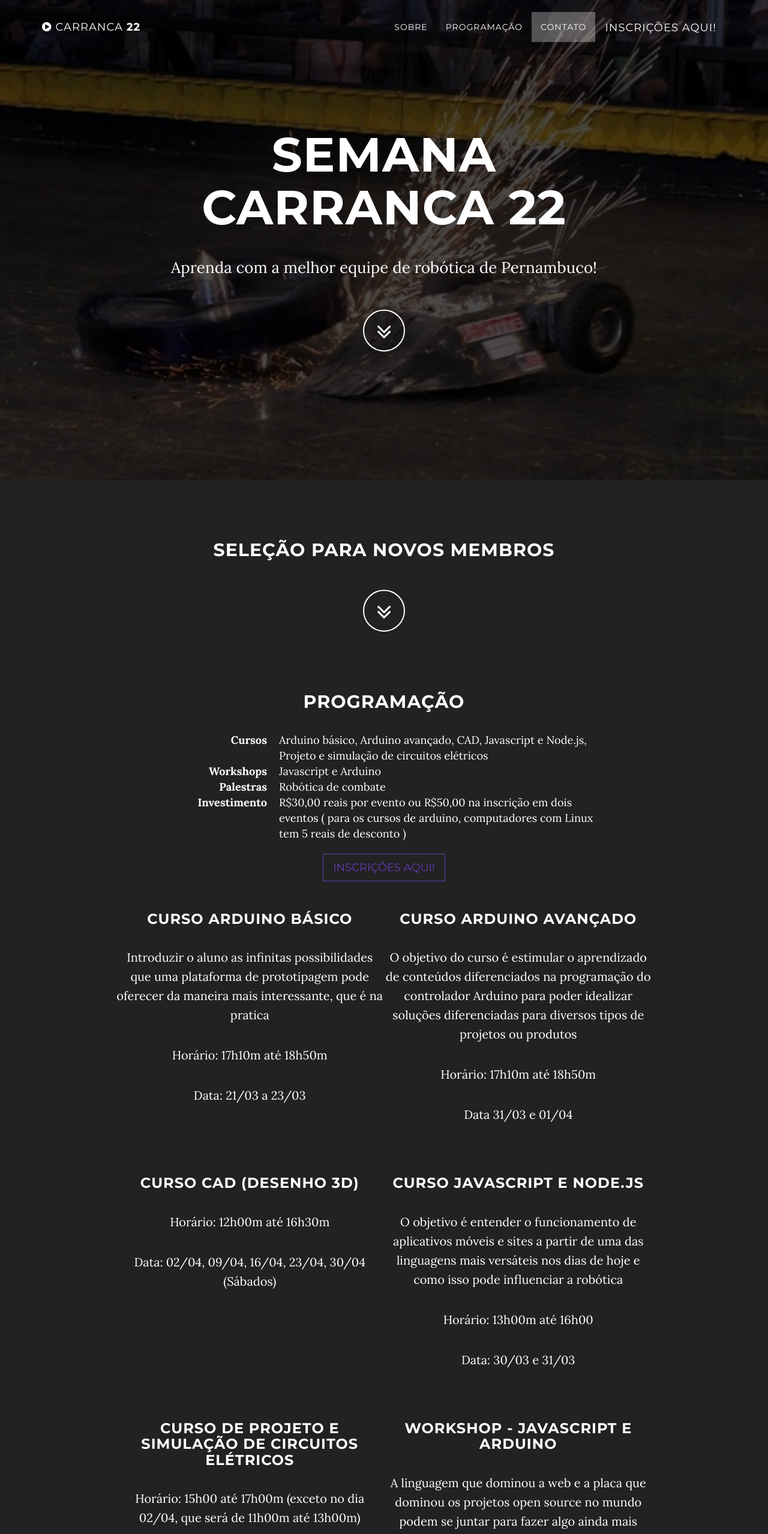
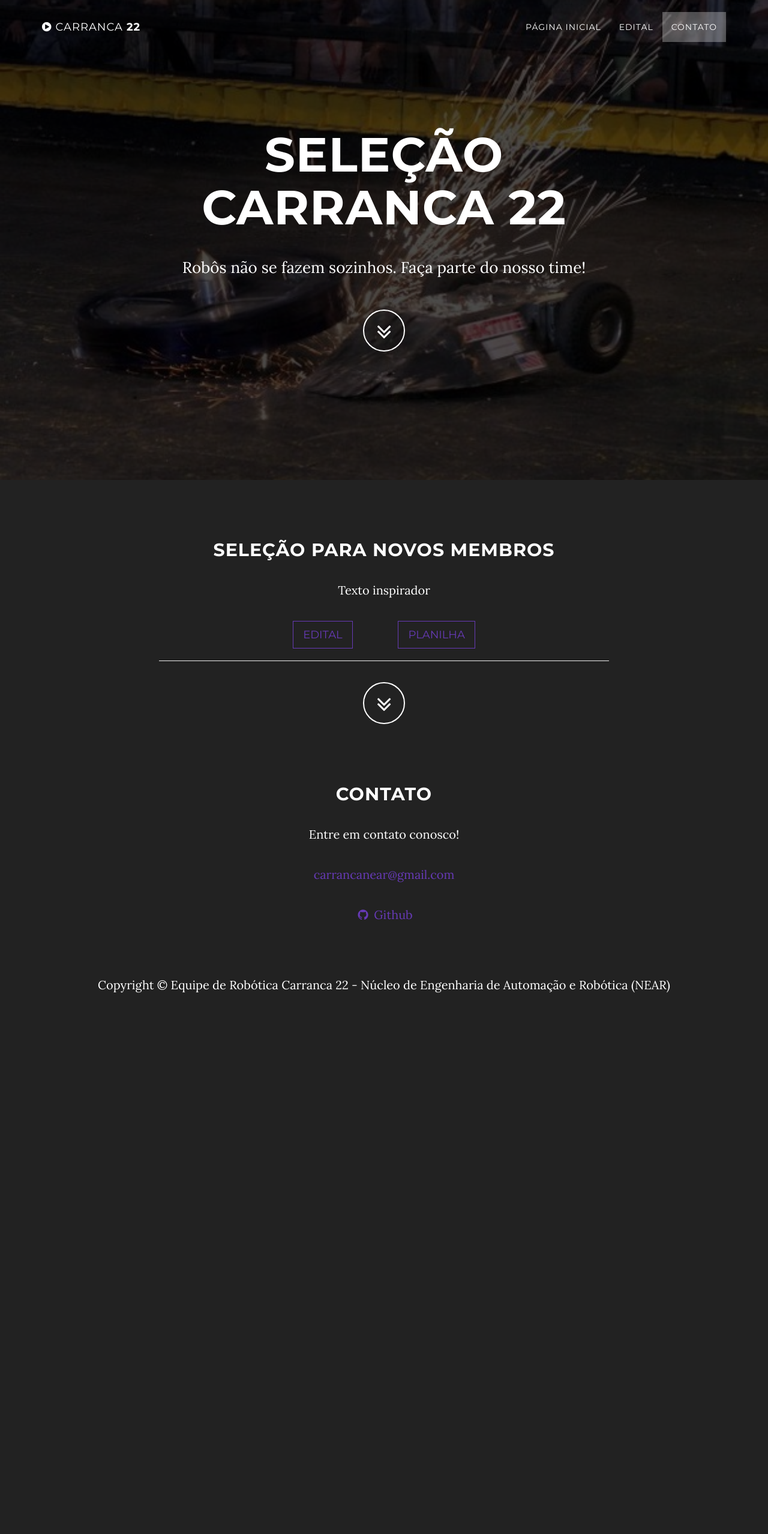
Before and after one commit to Carranca22/cursos, a plain HTML site: page index.html in a window 1280 px wide. Shown: the top 2557 px of the page at 60% size. After the commit the page ends 1708 px from the top, so only its background shows below. Drawn offline with Linux system fonts and the light colour scheme.

Commit message:
esboço da página de seleção

```diff
--- a/index.html
+++ b/index.html
@@ -1,5 +1,5 @@
 <!DOCTYPE html>
-<html lang="en">
+<html lang="pt-br">
 
 <head>
 
@@ -23,14 +23,6 @@
     <link href="img/favicon.png" rel="icon">
     <link href="http://fonts.googleapis.com/css?family=Lora:400,700,400italic,700italic" rel="stylesheet" type="text/css">
     <link href="http://fonts.googleapis.com/css?family=Montserrat:400,700" rel="stylesheet" type="text/css">
-
-    <!-- HTML5 Shim and Respond.js IE8 support of HTML5 elements and media queries -->
-    <!-- WARNING: Respond.js doesn't work if you view the page via file:// -->
-    <!--[if lt IE 9]>
-        <script src="https://oss.maxcdn.com/libs/html5shiv/3.7.0/html5shiv.js"></script>
-        <script src="https://oss.maxcdn.com/libs/respond.js/1.4.2/respond.min.js"></script>
-    <![endif]-->
-
 </head>
 
 <body id="page-top" data-spy="scroll" data-target=".navbar-fixed-top">
@@ -53,20 +45,13 @@
                 <ul class="nav navbar-nav">
                     <!-- Hidden li included to remove active class from about link when scrolled up past about section -->
                     <li>
-                        <a class='hidden page-scroll' href="#page-top">Início</a>
+                        <a class='page-scroll' target='_blank' href="https://carranca22.github.io">Página inicial</a>
                     </li>
                     <li>
-                        <a class="page-scroll" href="#about">Sobre</a>
-                    </li>
-                    <li>
-                        <a class="page-scroll" href="#schedule">Programação</a>
+                        <a class="page-scroll" href="#about">Edital</a>
                     </li>
                     <li>
                         <a class="page-scroll" href="#contact">Contato</a>
-                    </li>
-                    <li>
-                        <a class='btn btn-lg' target="_blank" href='http://goo.gl/forms/vkzGe0QbPI'>Inscrições aqui!</a>
-
                     </li>
                 </ul>
             </div>
@@ -81,8 +66,8 @@
             <div class="container">
                 <div class="row">
                     <div class="col-md-8 col-md-offset-2">
-                        <h1 class="brand-heading">Semana Carranca 22</h1>
-                        <p class="intro-text">Aprenda com a melhor equipe de robótica de Pernambuco!</p>
+                        <h1 class="brand-heading">Seleção Carranca 22</h1>
+                        <p class="intro-text">Robôs não se fazem sozinhos. Faça parte do nosso time!</p>
                         <a href="#about" class="btn btn-circle page-scroll">
                             <i class="fa fa-angle-double-down animated"></i>
                         </a>
@@ -98,86 +83,19 @@
             <div class="col-lg-8 col-lg-offset-2">
                 <h2>Seleção Para Novos Membros</h2>
 
-                <a href="#schedule" class="btn btn-circle page-scroll">
+                <p>Texto inspirador</p>
+
+                <a href="#" class='btn btn-lg btn-default enroll'>Edital</a>
+                <a href="#" class='btn btn-lg btn-default enroll'>Planilha</a>
+
+                <br>
+                <hr>
+
+                <a href="#contact" class="btn btn-circle page-scroll">
                     <i class="fa fa-angle-double-down animated"></i>
                 </a>
             </div>
         </div>
-    </section>
-
-    <!-- Download Section -->
-    <section id="schedule" class="content-section text-center">
-        <div class="container">
-            <div class="col-lg-12">
-                <h2>Programação</h2>
-                <div class='col-lg-8 col-lg-offset-2'>
-                    <dl class='dl-horizontal'>
-                        <dt>Cursos</dt>
-                        <dd>Arduino básico, Arduino avançado, CAD, Javascript e Node.js, Projeto e simulação de circuitos elétricos</dd>
-                        <dt>Workshops</dt>
-                        <dd>Javascript e Arduino</dd>
-                        <dt>Palestras</dt>
-                        <dd>Robótica de combate</dd>
-                        <dt>Investimento</dt>
-                        <dd>R$30,00 reais por evento ou R$50,00 na inscrição em dois eventos (
-                            para os cursos de arduino, computadores com Linux tem 5 reais de desconto
-                            )</dd>
-                    </dl>
-                </div>
-                <br>
-                <a class='btn btn-default btn-lg' target="_blank" href='http://goo.gl/forms/vkzGe0QbPI'>Inscrições aqui!</a>
-                <div class='col-xs-10 col-xs-offset-1'>
-                    <div class='courses'>
-                        <h3>Curso Arduino Básico</h3>
-                        <p> Introduzir o aluno as infinitas possibilidades que uma plataforma de prototipagem pode oferecer da maneira mais interessante, que é na pratica</p>
-                        <p>Horário: 17h10m até 18h50m</p>
-                        <p>Data: 21/03 a 23/03</p>
-                    </div>
-                    <div class='courses'>
-                        <h3>Curso Arduino Avançado</h3>
-                        <p>O objetivo do curso é estimular o aprendizado de conteúdos diferenciados na programação do controlador Arduino para poder idealizar soluções diferenciadas para diversos tipos de projetos ou produtos</p>
-                        <p>Horário: 17h10m até 18h50m</p>
-                        <p>Data 31/03 e 01/04</p>
-                    </div>
-                    <div class='courses'>
-                        <h3>Curso CAD (Desenho 3D)</h3>
-                        <p></p>
-                        <p>Horário: 12h00m até 16h30m</p>
-                        <p>Data: 02/04, 09/04, 16/04, 23/04, 30/04  (Sábados)</p>
-                    </div>
-                    <div class='courses'>
-                        <h3>Curso Javascript e Node.js</h3>
-                        <p>O objetivo é entender o funcionamento de aplicativos móveis e sites a partir de uma das linguagens mais versáteis nos dias de hoje e como isso pode influenciar a robótica</p>
-                        <p>Horário: 13h00m até 16h00</p>
-                        <p>Data: 30/03 e 31/03</p>
-                    </div>
-                    <div class='courses'>
-                        <h3>Curso de Projeto e simulação de circuitos elétricos</h3>
-                        <p></p>
-                        <p>Horário: 15h00 até 17h00m (exceto no dia 02/04, que será de 11h00m até 13h00m)</p>
-                        <p>Data 30/03 a 02/04</p>
-                    </div>
-                    <div class='courses'>
-                        <h3>Workshop - Javascript e Arduino</h3>
-                        <p>A linguagem que dominou a web e a placa que dominou os projetos open source no mundo podem se juntar para fazer algo ainda mais incrível</p>
-                        <p>Horário: 18h30m até 20h30m</p>
-                        <p>Data: 31/03</p>
-                        <p>Auditório POLI-UPE</p>
-                    </div>
-                    <br>
-                    <div class='only'>
-                        <h3>Palestra: Robótica de combate</h3>
-                        <p>Sobre essa categoria eletrizante sempre presente em grandes eventos, temos bastante conteúdo para informar</p>
-                        <p>Horário: 19h00m até 20h30m</p>
-                        <p>Data: 31/03</p>
-                    </div>
-                </div>
-            </div>
-        </div>
-        <a href="#intro" class="btn btn-circle page-scroll">
-            <i class="fa fa-angle-double-up animated"></i>
-        </a>
-        <hr>
     </section>
 
     <!-- Contact Section -->
@@ -186,13 +104,10 @@
             <div class="col-lg-8 col-lg-offset-2">
                 <h2>Contato</h2>
                 <p>Entre em contato conosco!</p>
-                <p><a href="mailto:feedback@startbootstrap.com">carrancanear@gmail.com</a>
+                <p><a href="mailto:carrancanear@gmail.com">carrancanear@gmail.com</a>
                 </p>
-                <ul class="list-inline banner-social-buttons">
-                    <li>
-                        <a href="https://github.com/Carranca22" class="btn btn-default btn-lg"><i class="fa fa-github fa-fw"></i> <span class="network-name">Github</span></a>
-                    </li>
-                </ul>
+                <p><a href="https://github.com/Carranca22"><i class="fa fa-github fa-fw"></i> <span class="network-name">Github</span></a>
+                </p>
             </div>
         </div>
     </section>
--- a/less/grayscale.less
+++ b/less/grayscale.less
@@ -8,6 +8,10 @@
 
 .courses, .only {
     width: 100%;
+}
+
+.enroll {
+    margin: 0 2em;
 }
 
 @media (min-width: 800px) {
```
Also changed, not shown: css/grayscale.css.
